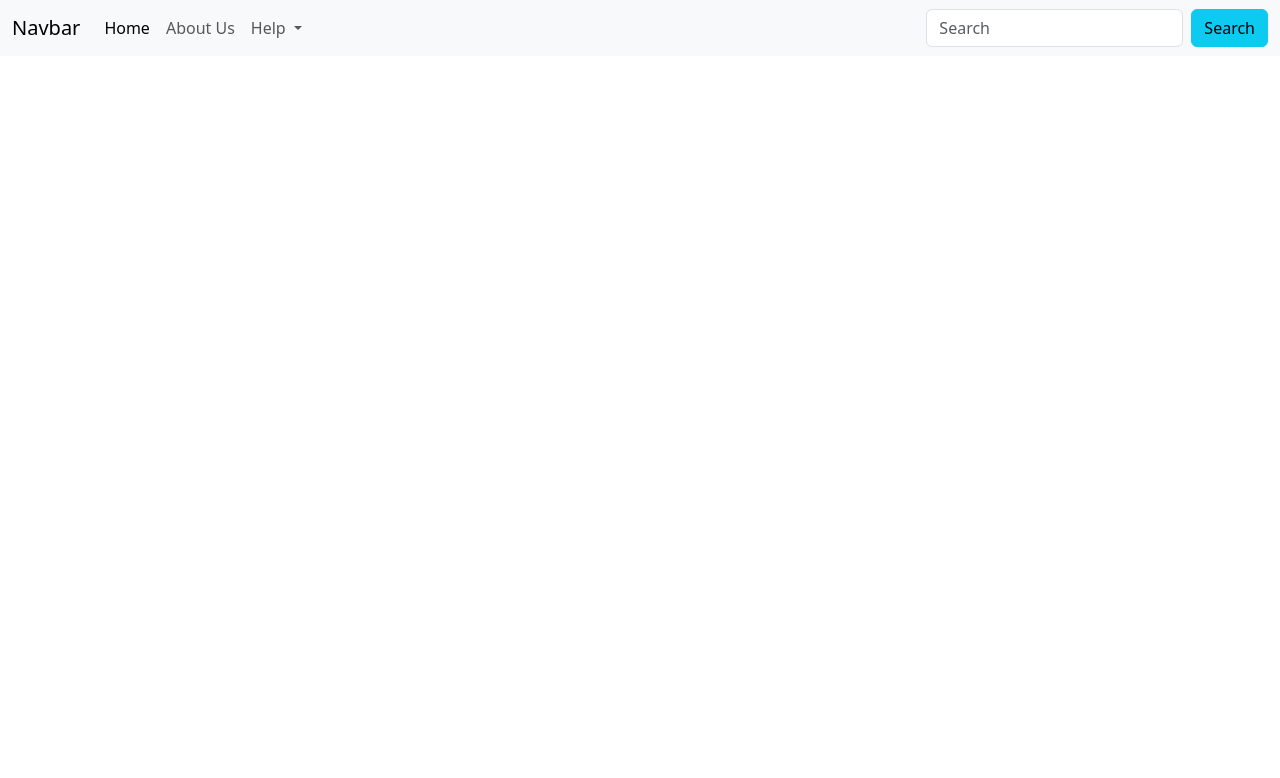
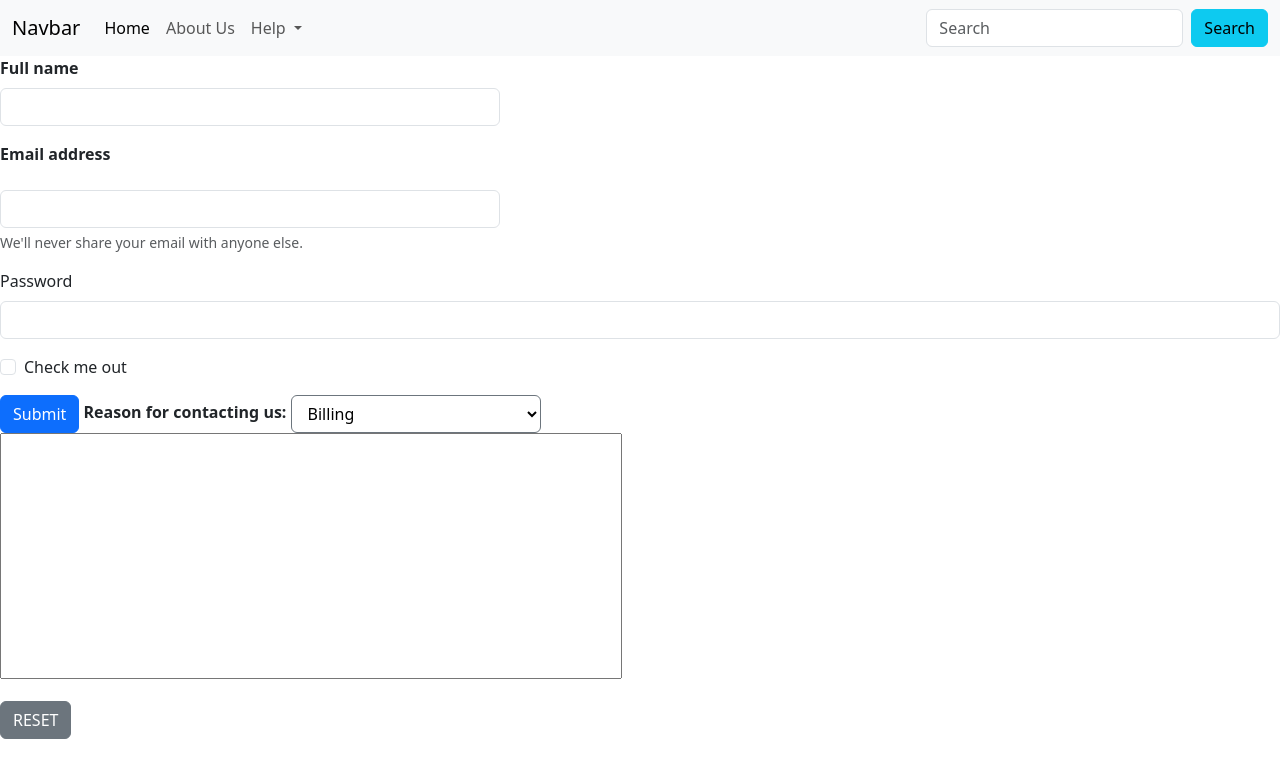
Before and after one commit to AdrielleRivera/Bootstrap-FORM, a plain HTML site: page index.html in a window 1280 px wide. Drawn offline with nearby package versions, Linux system fonts and the light colour scheme.

Commit message:
Update index.html

```diff
--- a/index.html
+++ b/index.html
@@ -40,6 +40,39 @@
     </div>
   </div>
 </nav>
+<form>
+  <div class="mb-3">
+  	<label for="name" class="form-label"><b>Full name</b></label>
+  	<input type="text" class="form-control" id="name" style="width: 500px;"></p>
+    <label for="exampleInputEmail1" class="form-label"><b>Email address</b></label></p>
+    <input type="email" class="form-control" id="exampleInputEmail1" aria-describedby="emailHelp" style="width: 500px;">
+    <div id="emailHelp" class="form-text">We'll never share your email with anyone else.</div>
+  </div>
+  <div class="mb-3">
+    <label for="exampleInputPassword1" class="form-label">Password</label>
+    <input type="password" class="form-control" id="exampleInputPassword1">
+  </div>
+  <div class="mb-3 form-check">
+    <input type="checkbox" class="form-check-input" id="exampleCheck1">
+    <label class="form-check-label" for="exampleCheck1">Check me out</label>
+  </div>
+  <button type="submit" class="btn btn-primary">Submit</button>
+  		<label for="name" class="form-label"><b>Reason for contacting us:</b></label>
+<select id="cars" class="btn btn-secondary dropdown-toggle" style="background-color: rgb(255, 255, 255);color: black; text-align: center; width: 250px;" >
+    <option value="billing" selected style=" text-align: left;">Billing</option>
+    <option value="techsupport" style=" text-align: left;">Technical Support</option>
+    <option value="feedback" style=" text-align: left;">Complaints and Feedback</option>
+</select>
 
+<ul class="dropdown-menu">
+    <li><a class="dropdown-item" href="#">Billing</a></li>
+    <li><a class="dropdown-item" href="#">Technical Support</a></li>
+    <li><a class="dropdown-item" href="#">Complaints and Feedback</a></li>
+</ul>
+  <div class="mb-3">
+        <textarea name="message" id="message" cols="65" rows="10" style="resize: none;"></textarea>
+  </div></p>
+      <button type="reset" class="btn btn-secondary">RESET</button>
+</form>
     </body>
 </html>
```
